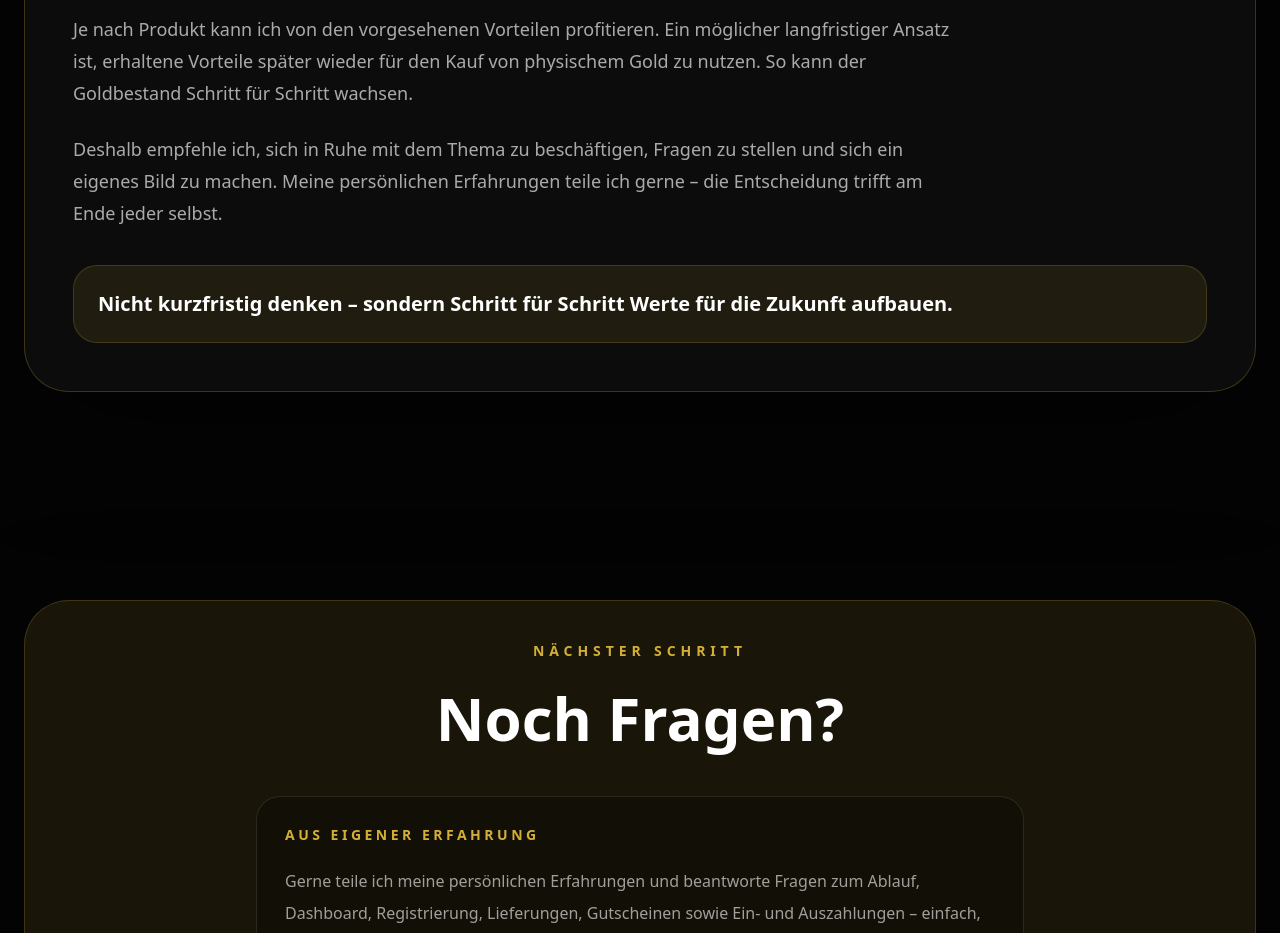
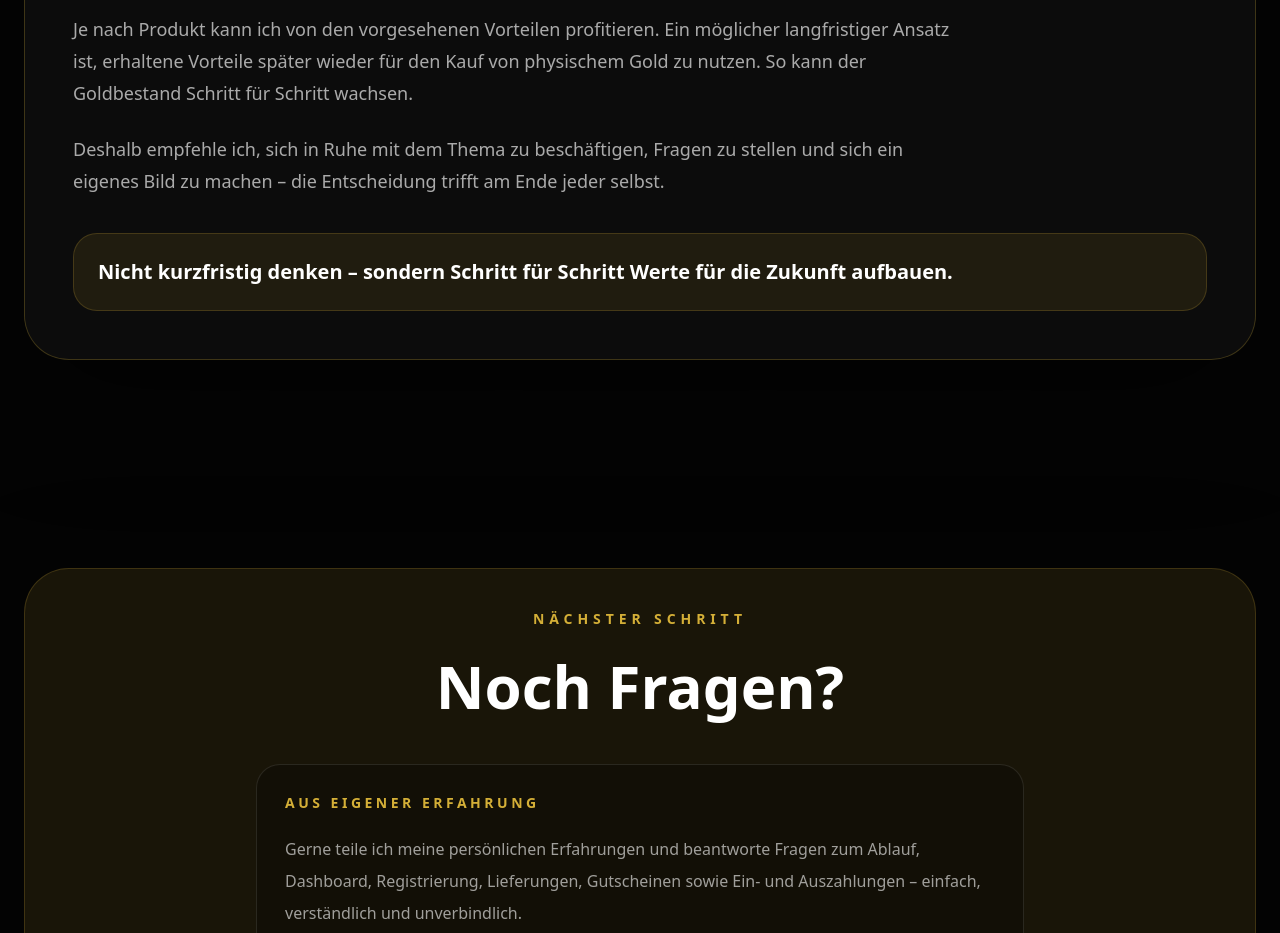
Before and after one commit to paszem/echte-werte-verstehen, a Next.js app: page / in a window 1280 px wide. Shown: the part 7300-8233 px from the top of the page. Built offline with nearby package versions, Linux system fonts and the light colour scheme; no server answers.

Commit message:
Webseite aktualisiert

```diff
--- a/app/components/Recommendation.tsx
+++ b/app/components/Recommendation.tsx
@@ -26,8 +26,7 @@ export default function Recommendation() {
 
         <p className="mt-6 max-w-4xl text-lg leading-8 text-white/65">
           Deshalb empfehle ich, sich in Ruhe mit dem Thema zu beschäftigen,
-          Fragen zu stellen und sich ein eigenes Bild zu machen. Meine
-          persönlichen Erfahrungen teile ich gerne – die Entscheidung trifft
+          Fragen zu stellen und sich ein eigenes Bild zu machen – die Entscheidung trifft
           am Ende jeder selbst.
         </p>
 
```
